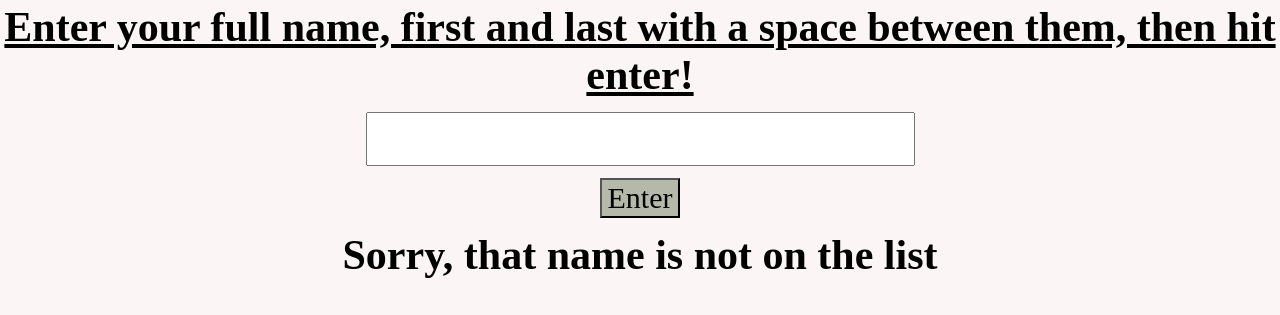
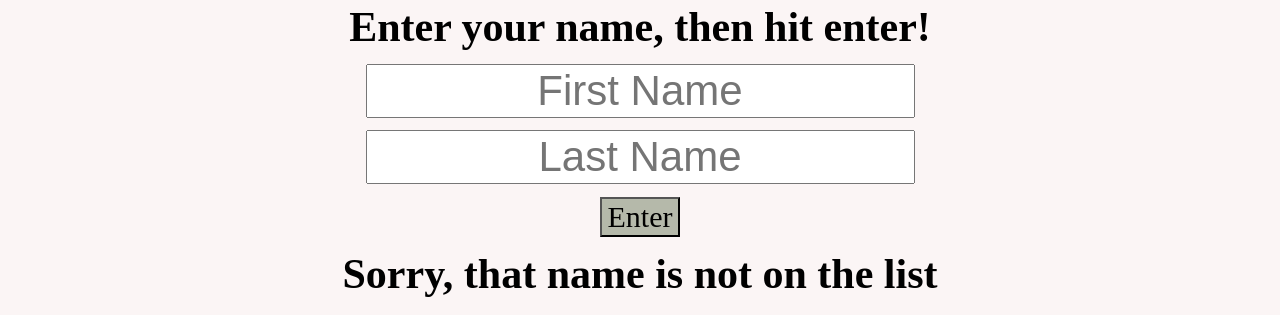
Before and after one commit to MatthewBloemke/MatthewBloemke.github.io, a website: page rsvp.html in a window 1280 px wide. Both pictures are taken after a click on the button "Enter". Shown: the part 344-659 px from the top of the page. Drawn offline with Linux system fonts and the light colour scheme; grey boxes are pictures that could not be loaded.

Commit message:
updated the rsvp page to be more user friendly

```diff
--- a/rsvp.html
+++ b/rsvp.html
@@ -35,8 +35,9 @@
                 Please respond by February 28th, 2021
             </b></p>
             <div id="inputContainer">
-                <label for="fullName"><b><u>Enter your full name, first and last with a space between them, then hit enter!</u></b></label> <br>
-                <input autofocus id="fullName" name = "fullName" type="text"> <br>
+                <label for="fullName"><b>Enter your name, then hit enter!</b></label> <br>
+                <input autofocus id="firstName" placeholder="First Name" name = "firstName" type="text"><br>
+                <input type="text" id="lastName" placeholder="Last Name" name="lastName"><br>
                 <button id="rsvpButton">Enter</button>
             </div>
             <p id="results"></p>
--- a/rsvpScript.js
+++ b/rsvpScript.js
@@ -1,6 +1,6 @@
 let buttons = document.querySelector("#rsvpButton")
-let input = document.getElementById("fullName")
-
+let lastInput = document.getElementById("lastName")
+let firstInput = document.getElementById("firstName")
 let rsvpCase = [
     '<b>Please click the link to rsvp!</b>',
     '<b>Please click the link to rsvp yourself!</b>',
@@ -179,10 +179,16 @@ let guestList = [
 let fName = ""
 let nameCheck = ""
 buttons.onclick = function rsvpFunction() {
-    fName = (document.getElementById("fullName").value).toLowerCase()
-    if (fName[fName.length-1] === " ") {
-        fName = fName.slice(0, fName.length-1)
+    first = (document.getElementById("firstName").value).toLowerCase()
+    last = (document.getElementById("lastName").value).toLowerCase()
+    if (first[first.length-1] === " ") {
+        first = first.slice(0, first.length-1)
     }
+    if (last[last.length-1] === " ") {
+        last = last.slice(0, last.length-1)
+    }
+    fName = first + " " + last;
+
     nameCheck = guestList.find((person) => person.name === fName)
     if (nameCheck) {
         document.getElementById("rsvpBody").style.display = "block"
@@ -195,7 +201,13 @@ buttons.onclick = function rsvpFunction() {
     }
 
 }
-input.addEventListener("keyup", function(event) {
+firstInput.addEventListener("keyup", function(event) {
+    if (event.keyCode === 13) {
+        event.preventDefault()
+        lastInput.focus()
+    }
+})
+lastInput.addEventListener("keyup", function(event) {
     if (event.keyCode === 13) {
         event.preventDefault();
         buttons.onclick();
```
